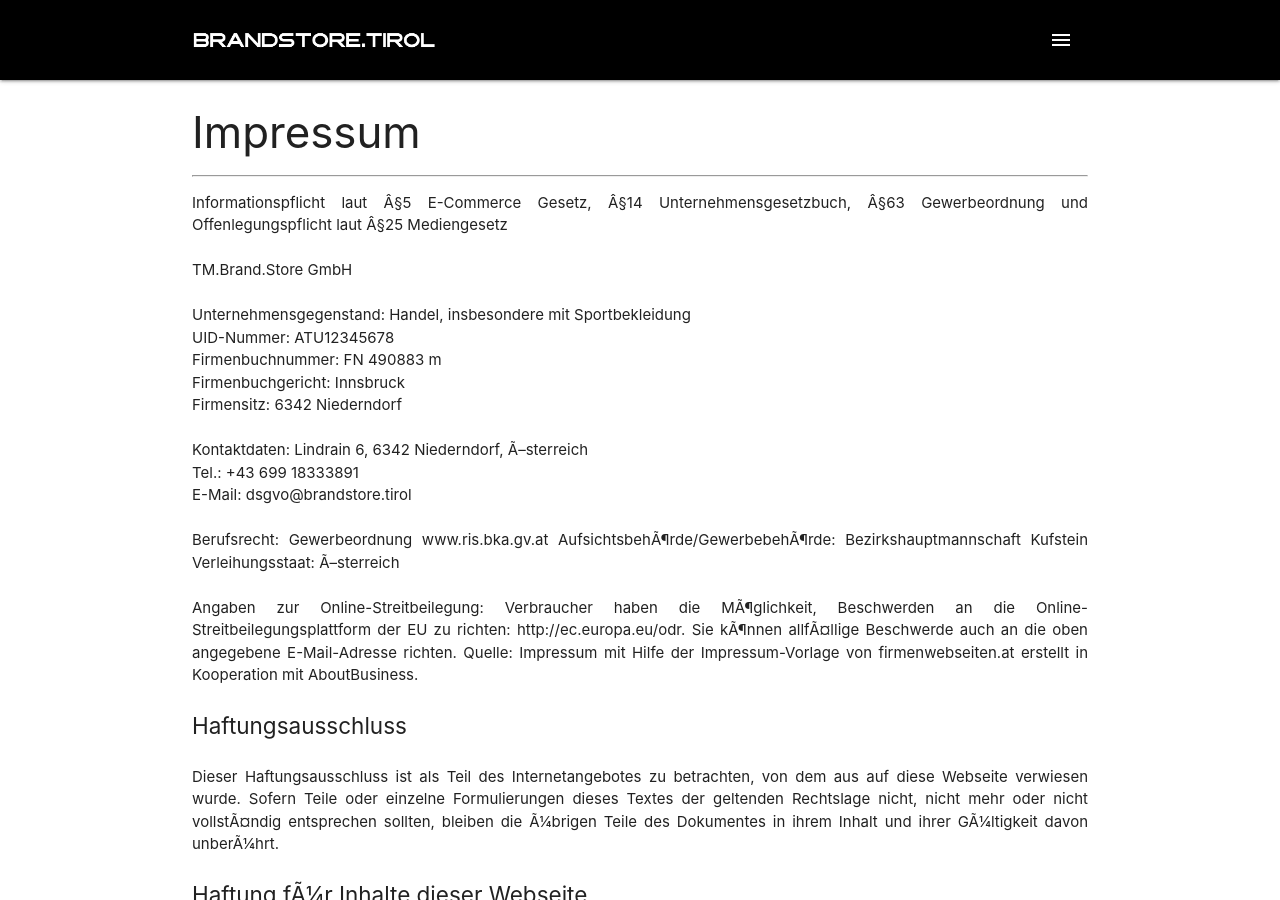
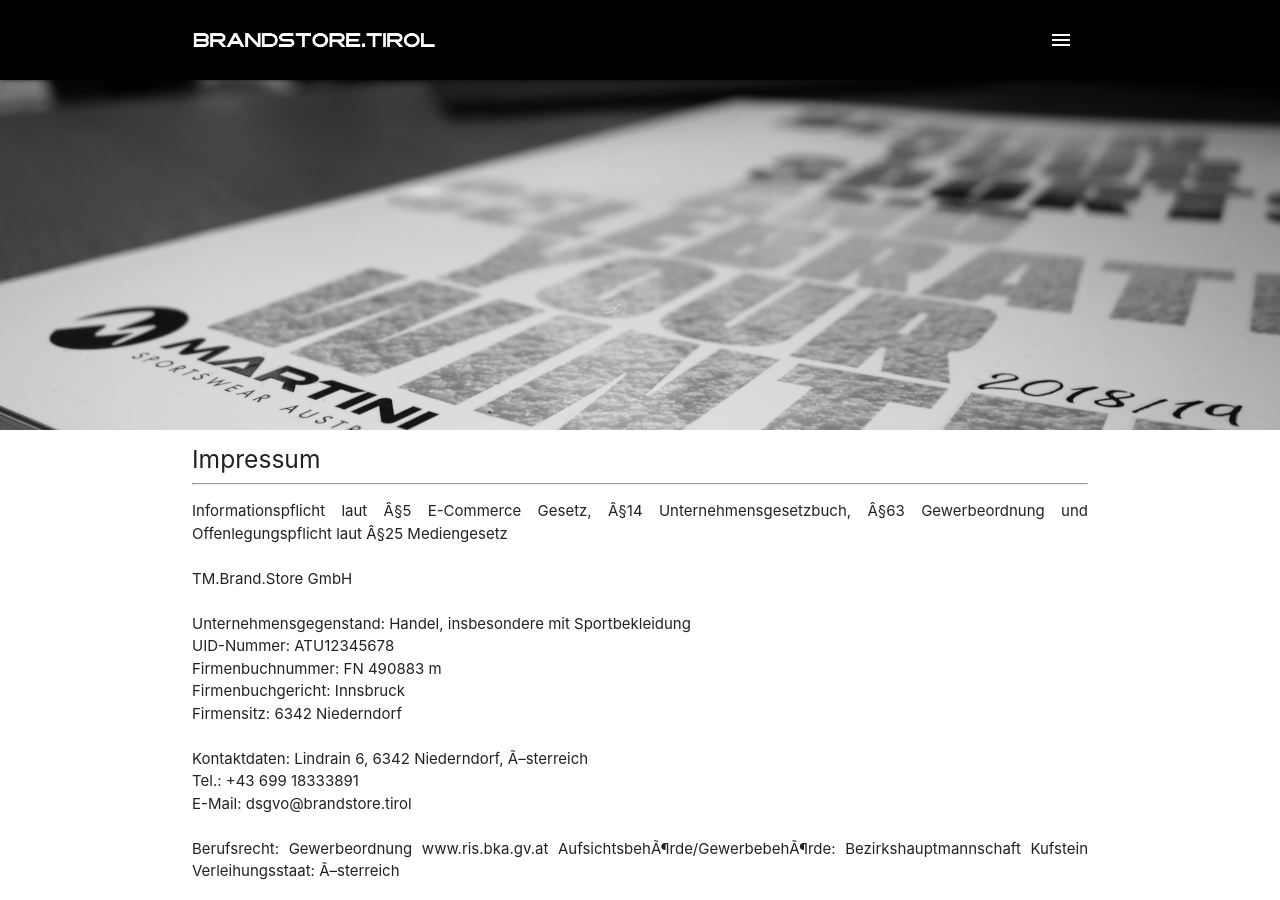
Before and after one commit to tompaulstattoos/paulstattoos, a Jekyll site: the page built from pages/impressum.html, in a window 1280 px wide and 900 px high. Built offline with Jekyll 4.4.1, drawn with Linux system fonts in a browser that asks for light colours.

Commit message:
suche fehler gallery

```diff
--- a/_layouts/default.html
+++ b/_layouts/default.html
@@ -79,7 +79,7 @@
       </ul>
     </div> -->
 
-    <!--<div class="slider">
+    <div class="slider">
       <ul class="slides">
           {% for banner in site.data.default.banner.banner %}
           <li>
@@ -88,7 +88,7 @@
           {% endfor %}
         </ul>
       </div>
-    </div> -->
+    </div>
 
     <!--     END BANNER     -->
     <!-- ================== -->
--- a/_layouts/home.html
+++ b/_layouts/home.html
@@ -13,7 +13,7 @@
 
 </div>
 
- banner nur bei home
+<!-- banner nur bei home
   <div class="slider">
     <ul class="slides">
       {% for banner in site.data.default.banner.banner %}
@@ -22,12 +22,12 @@
       </li>
       {% endfor %}
     </ul>
-  </div>
+  </div> -->
 
 <!-- home teaser   -->
 {% include home-teaser.html %}
 
-<!--<div class="container"> -->
+<div class="container">
 
 <div class="row">
 
--- a/pages/impressum.html
+++ b/pages/impressum.html
@@ -4,7 +4,7 @@
 permalink: /impressum
 ---
 
-<h3>{{ page.title }}</h3>
+<h5>{{ page.title }}</h5>
 <hr>
 <p style="text-align: justify">
   Informationspflicht laut §5 E-Commerce Gesetz, §14 Unternehmensgesetzbuch, §63 Gewerbeordnung und Offenlegungspflicht laut §25 Mediengesetz
```
